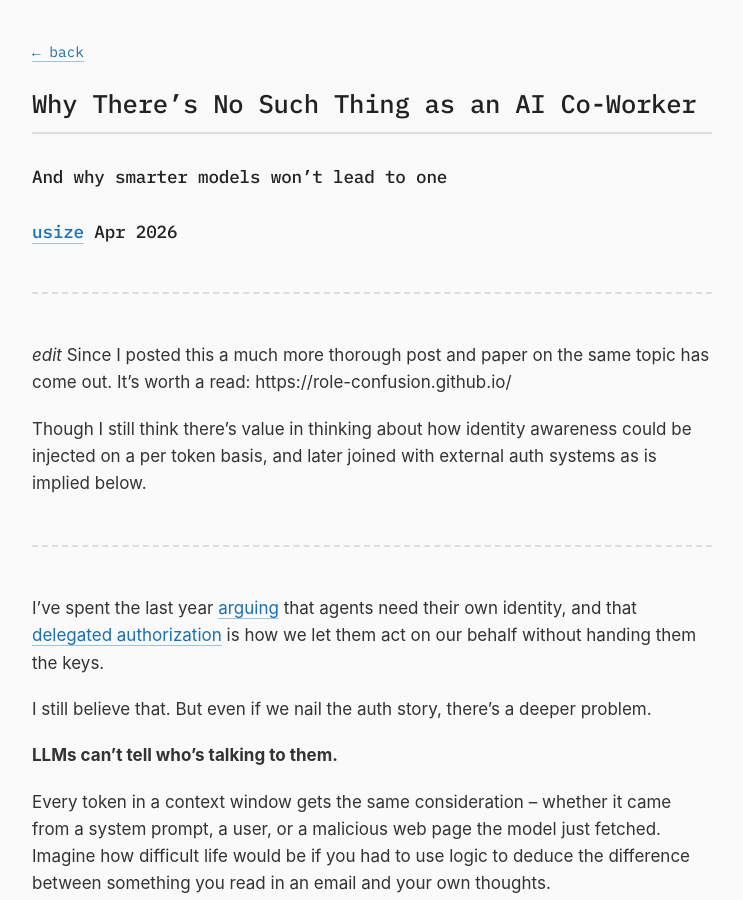
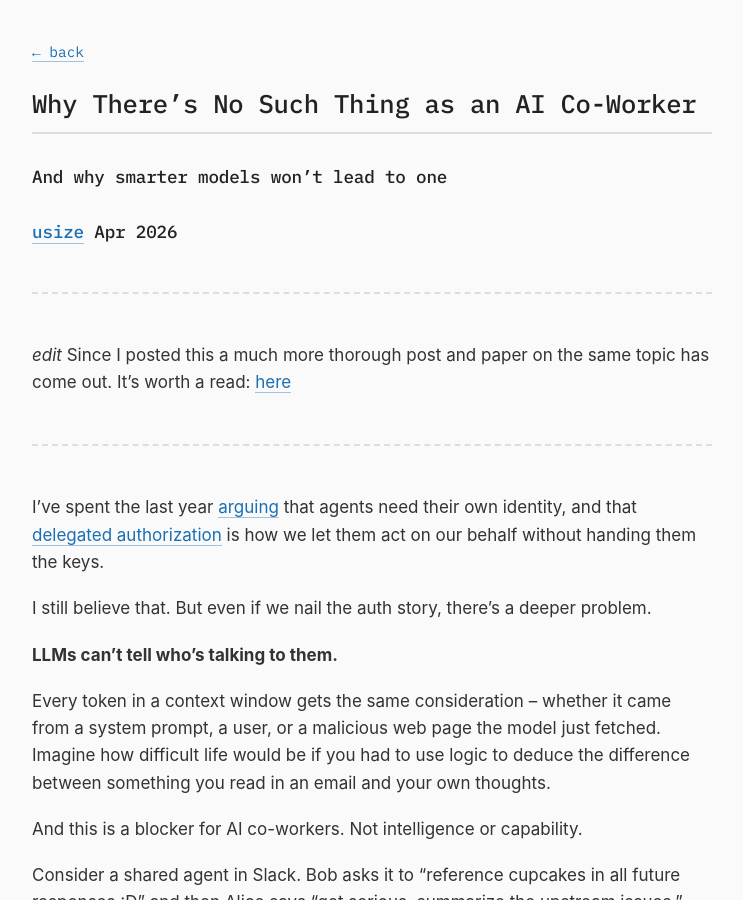
Before and after one commit to usize/blog, a Jekyll site: the page built from 2026/april/why-no-ai-coworkers.md, in a window 1280 px wide and 900 px high. Shown: the whole window, without its empty margins (268-1011 px from the left). Built offline with Jekyll 4.4.1, drawn with Linux system fonts in a browser that asks for light colours.

Commit message:
Make a proper link.

```diff
--- a/2026/april/why-no-ai-coworkers.md
+++ b/2026/april/why-no-ai-coworkers.md
@@ -10,9 +10,7 @@ title: "Why There's No Such Thing as an AI Co-Worker"
 
 ---
 
-_edit_ Since I posted this a much more thorough post and paper on the same topic has come out. It's worth a read: https://role-confusion.github.io/
-
-Though I still think there's value in thinking about how identity awareness could be injected on a per token basis, and later joined with external auth systems as is implied below.
+_edit_ Since I posted this a much more thorough post and paper on the same topic has come out. It's worth a read: [here](https://role-confusion.github.io/)
 
 ----
 
```
